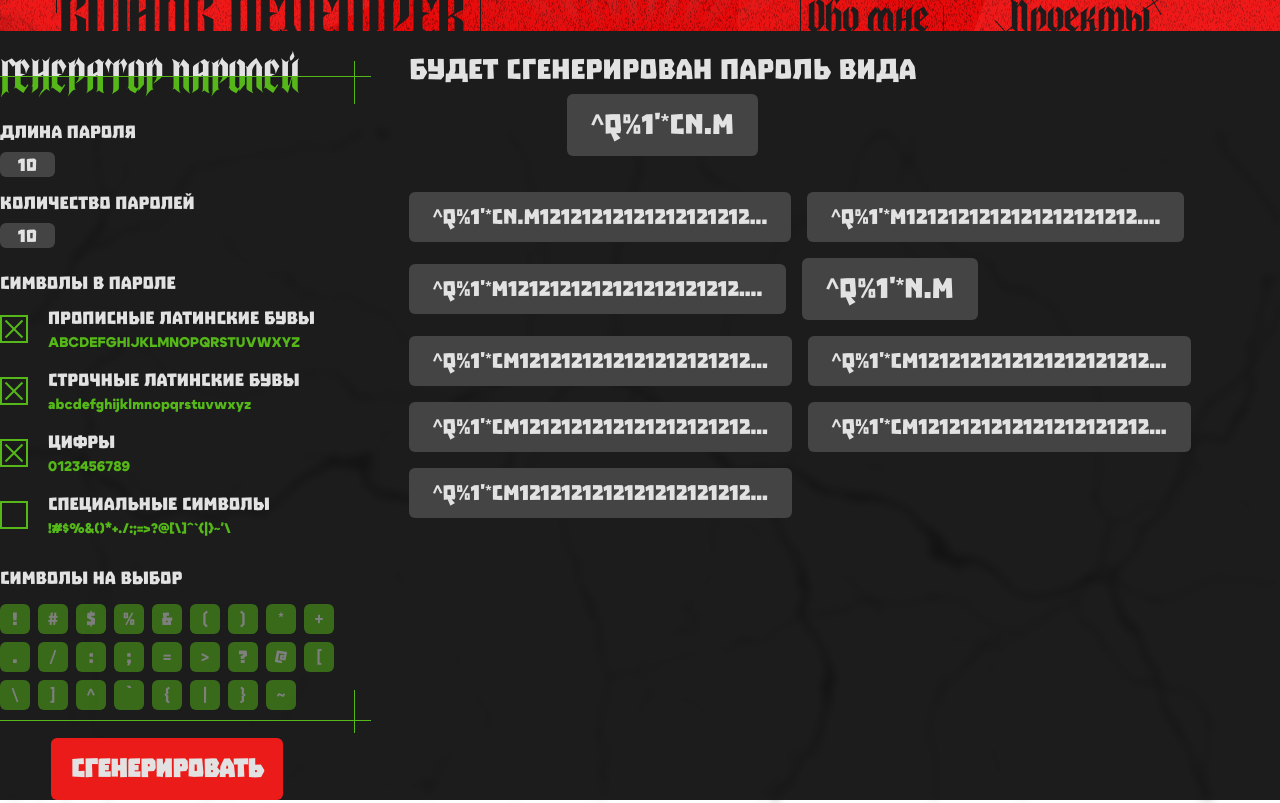
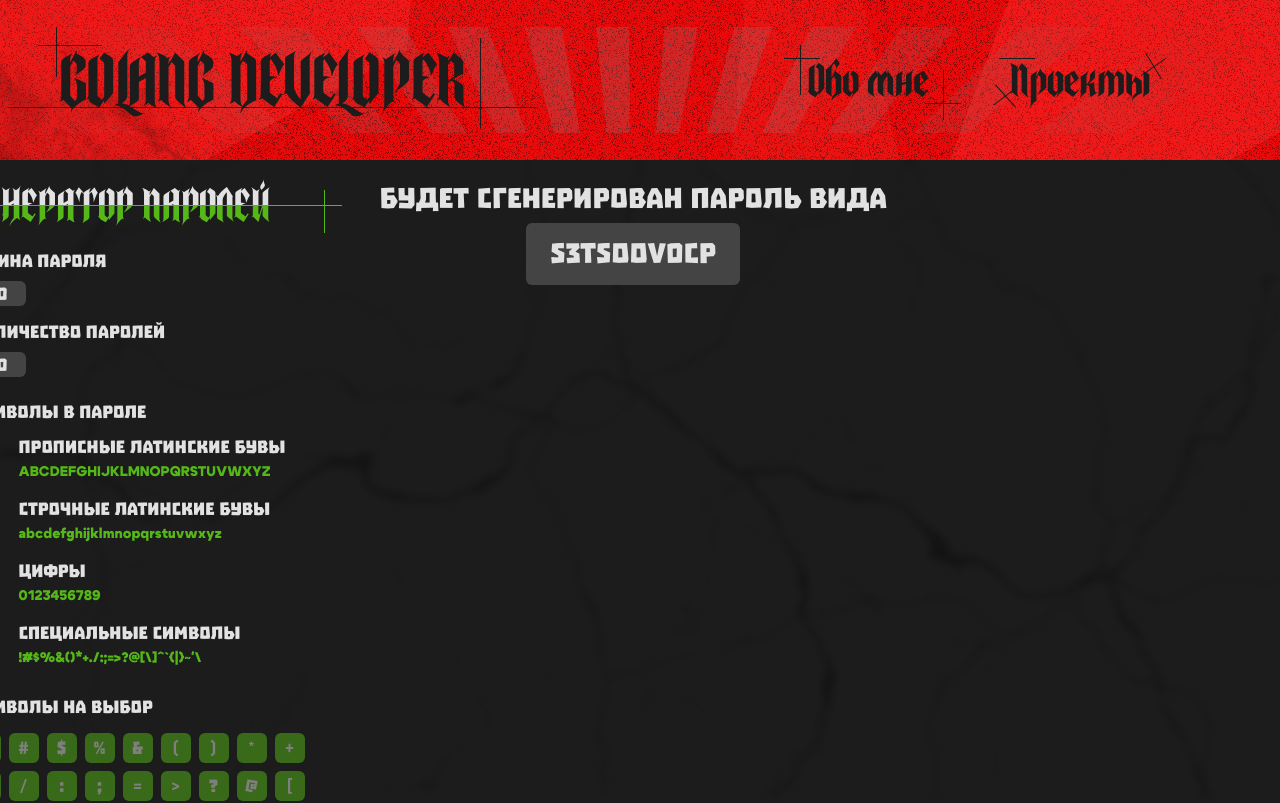
Before and after one commit to DEPTH-STRIDA/password-generator, a React (Vite) app in the folder front/: page / in a window 1280 px wide. Shown: the top 803 px of the page. Built offline with nearby package versions, Linux system fonts and the light colour scheme.

Commit message:
Working password generator

```diff
--- a/front/src/App.tsx
+++ b/front/src/App.tsx
@@ -5,7 +5,7 @@ const App: React.FC = () => {
 
 
   return (
-    <div className="h-screen flex w-screen flex-col">
+    <div className="flex flex-col overflow-x-hidden">
       <Nav />
       <Body></Body>
     </div>
--- a/front/src/Components/Body.tsx
+++ b/front/src/Components/Body.tsx
@@ -1,14 +1,13 @@
 import React, { useState, useEffect } from "react";
-import {
-  random_static_header,
-  voronoi_falt_header,
-  grung,
-  marble,
-} from "../assets/img";
+import { marble } from "../assets/img";
 import PasswordItem from "./PasswordItem";
 import CustomCheckbox from "./CustomCheckbox";
 import NumberInput from "./NumberInput";
 import CharacterButton from "./CharacterButton";
+import {
+  generatePassword,
+  generatePasswords,
+} from "../utils/passwordGenerator";
 
 const SPECIAL_CHARS_ROW1 = ["!", "#", "$", "%", "&", "(", ")", "*", "+"];
 const SPECIAL_CHARS_ROW2 = [".", "/", ":", ";", "=", ">", "?", "@", "["];
@@ -40,6 +39,11 @@ const Body: React.FC = () => {
   );
   const [isWarningVisible, setIsWarningVisible] = useState(false);
 
+  const [previewPassword, setPreviewPassword] = useState("");
+  const [generatedPasswords, setGeneratedPasswords] = useState<string[]>([]);
+  const [isGenerating, setIsGenerating] = useState(false);
+  const [showPasswords, setShowPasswords] = useState(false);
+
   // Обработка включения/выключения специальных символов
   useEffect(() => {
     if (checkboxStates.special) {
@@ -50,6 +54,21 @@ const Body: React.FC = () => {
       setSavedActiveChars(new Set(activeChars));
     }
   }, [checkboxStates.special]);
+
+  // Обновляем превью пароля при изменении настроек
+  useEffect(() => {
+    const options = {
+      length: passwordLength,
+      uppercase: checkboxStates.uppercase,
+      lowercase: checkboxStates.lowercase,
+      numbers: checkboxStates.numbers,
+      specialChars: activeChars,
+      useSpecialChars: checkboxStates.special,
+    };
+
+    const newPreview = generatePassword(options);
+    setPreviewPassword(newPreview);
+  }, [passwordLength, checkboxStates, activeChars]);
 
   const handleWarning = () => {
     setIsWarningVisible(true);
@@ -86,8 +105,37 @@ const Body: React.FC = () => {
     }));
   };
 
+  const handleGenerate = async () => {
+    setIsGenerating(true);
+    setShowPasswords(false);
+    setGeneratedPasswords([]);
+
+    // Небольшая задержка для анимации
+    await new Promise((resolve) => setTimeout(resolve, 100));
+
+    const options = {
+      length: passwordLength,
+      uppercase: checkboxStates.uppercase,
+      lowercase: checkboxStates.lowercase,
+      numbers: checkboxStates.numbers,
+      specialChars: activeChars,
+      useSpecialChars: checkboxStates.special,
+    };
+
+    const passwords = generatePasswords(options, passwordCount);
+
+    // Анимированное появление паролей
+    setShowPasswords(true);
+    for (let i = 0; i < passwords.length; i++) {
+      await new Promise((resolve) => setTimeout(resolve, 50));
+      setGeneratedPasswords((prev) => [...prev, passwords[i]]);
+    }
+
+    setIsGenerating(false);
+  };
+
   return (
-    <div className="bg-primary-black h-full w-full">
+    <div className="bg-primary-black min-h-[100vh] w-full">
       <div
         className="fixed left-0 right-0 bottom-0 mix-blend-overlay opacity-[85%] z-0
         top-[130px]"
@@ -252,37 +300,44 @@ const Body: React.FC = () => {
           </div>
           <div className="flex justify-center items-center w-full">
             <button
-              className="bg-primary-red text-primary-white font-Troika font-black
-          text-[28px] uppercase px-[20px] py-[10px]  rounded-[6px] mt-[28px]"
+              onClick={handleGenerate}
+              disabled={isGenerating}
+              className={`bg-primary-red text-primary-white font-Troika font-black
+                text-[28px] uppercase px-[20px] py-[10px] rounded-[6px] mt-[28px]
+                transition-all duration-300 ease-in-out
+                ${
+                  isGenerating
+                    ? "opacity-50 cursor-not-allowed"
+                    : "hover:scale-105"
+                }`}
             >
-              СГЕНЕРИРОВАТЬ
+              {isGenerating ? (
+                <div className="animate-spin rounded-full h-6 w-6 border-4 border-primary-white border-t-transparent" />
+              ) : (
+                "СГЕНЕРИРОВАТЬ"
+              )}
             </button>
           </div>
         </div>
         <div className="flex flex-col justify-center items-start">
           <div className="flex flex-col justify-center items-center">
-            <h2
-              className="uppercase text-primary-white font-normal font-Troika
-          text-[32px]"
-            >
+            <h2 className="uppercase text-primary-white font-normal font-Troika text-[32px]">
               Будет сгенерирован пароль вида
             </h2>
-            <PasswordItem password="^q%1'*Cn.m" />
+            <PasswordItem password={previewPassword} />
           </div>
 
-          <div
-            className="flex flex-row justify-start items-center
-           flex-wrap mt-[36px] gap-[16px] max-w-[930px]"
-          >
-            <PasswordItem password="^q%1'*Cn.m1212121212121212121212" />
-            <PasswordItem password="^q%1'*m1212121212121212121212.m" />
-            <PasswordItem password="^q%1'*m1212121212121212121212.m" />
-            <PasswordItem password="^q%1'*n.m" />
-            <PasswordItem password="^q%1'*Cm1212121212121212121212n.m" />
-            <PasswordItem password="^q%1'*Cm1212121212121212121212n.m" />
-            <PasswordItem password="^q%1'*Cm1212121212121212121212n.m" />
-            <PasswordItem password="^q%1'*Cm1212121212121212121212n.m" />
-            <PasswordItem password="^q%1'*Cm1212121212121212121212n.m" />
+          <div className="flex flex-row justify-start items-center flex-wrap mt-[36px] gap-[16px] w-[930px]">
+            {showPasswords &&
+              generatedPasswords.map((password, index) => (
+                <div
+                  key={index}
+                  className="animate-fadeIn"
+                  style={{ animationDelay: `${index * 50}ms` }}
+                >
+                  <PasswordItem password={password} />
+                </div>
+              ))}
           </div>
         </div>
       </div>
--- /dev/null
+++ b/front/src/utils/passwordGenerator.ts
@@ -0,0 +1,45 @@
+interface PasswordOptions {
+  length: number;
+  uppercase: boolean;
+  lowercase: boolean;
+  numbers: boolean;
+  specialChars: Set<string>;
+  useSpecialChars: boolean;
+}
+
+const UPPERCASE_CHARS = 'ABCDEFGHIJKLMNOPQRSTUVWXYZ';
+const LOWERCASE_CHARS = 'abcdefghijklmnopqrstuvwxyz';
+const NUMBER_CHARS = '0123456789';
+
+export const generatePassword = (options: PasswordOptions): string => {
+  let charset = '';
+
+  if (options.uppercase) charset += UPPERCASE_CHARS;
+  if (options.lowercase) charset += LOWERCASE_CHARS;
+  if (options.numbers) charset += NUMBER_CHARS;
+  if (options.useSpecialChars && options.specialChars.size > 0) {
+    charset += Array.from(options.specialChars).join('');
+  }
+
+  // Если ни один набор символов не выбран, используем все
+  if (charset === '') {
+    charset = UPPERCASE_CHARS + LOWERCASE_CHARS + NUMBER_CHARS;
+  }
+
+  let password = '';
+  const charsetLength = charset.length;
+
+  for (let i = 0; i < options.length; i++) {
+    const randomIndex = Math.floor(Math.random() * charsetLength);
+    password += charset[randomIndex];
+  }
+
+  return password;
+};
+
+export const generatePasswords = (
+  options: PasswordOptions,
+  count: number
+): string[] => {
+  return Array.from({ length: count }, () => generatePassword(options));
+};
--- a/front/tailwind.config.js
+++ b/front/tailwind.config.js
@@ -20,6 +20,15 @@ export default {
         'Cydre': ['Cydre', 'sans-serif'],
       },
       boxShadow: {},
+      keyframes: {
+        fadeIn: {
+          '0%': { opacity: '0', transform: 'translateY(10px)' },
+          '100%': { opacity: '1', transform: 'translateY(0)' },
+        }
+      },
+      animation: {
+        fadeIn: 'fadeIn 0.5s ease-out forwards',
+      }
     },
     screens: {},
   },
```
